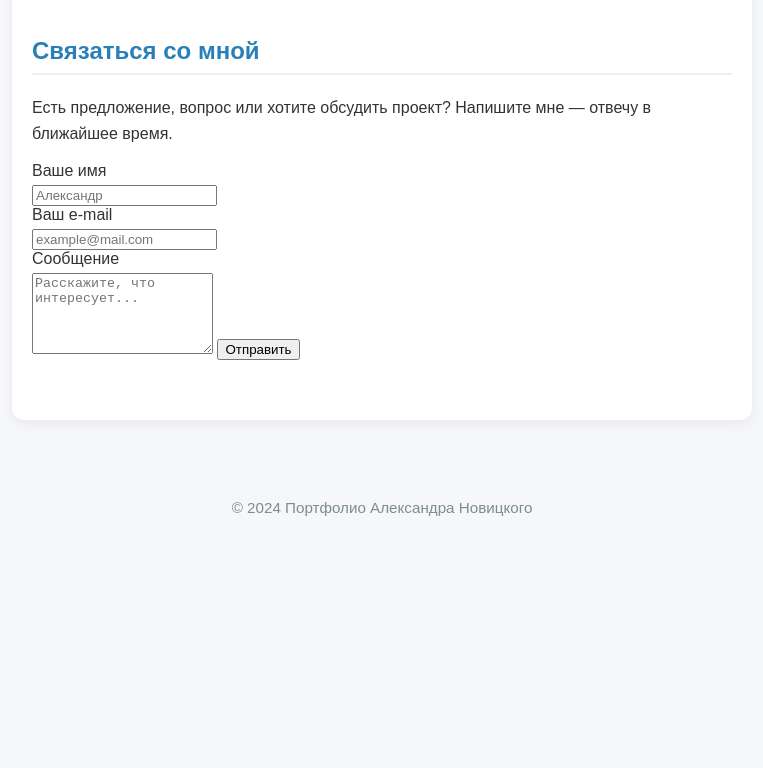
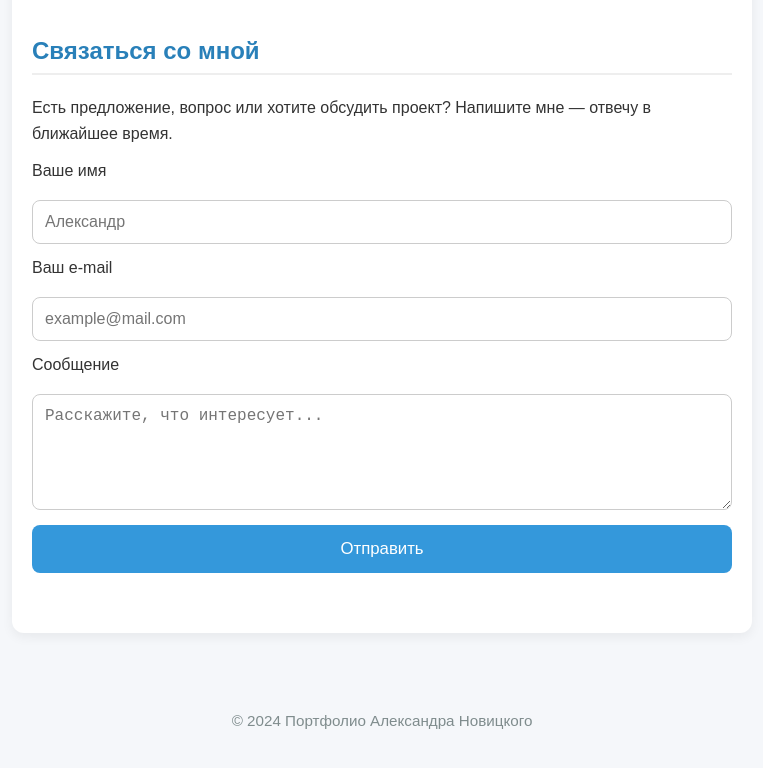
Before and after one commit to Alexnovitskiy89/my-portfolio, a plain HTML site: page index.html in a window 1280 px wide. Shown: the part 1309-2077 px from the top of the page, without its empty margins (258-1021 px from the left). Before the commit the page ends 1864 px from the top, so only its background shows below. Drawn offline with Linux system fonts and the light colour scheme.

Commit message:
feat: refine contact form styles and add focus states

```diff
--- a/style.css
+++ b/style.css
@@ -97,3 +97,41 @@
           text-align: center;
         }
       }
+
+      /* Стили для формы */
+form {
+  display: flex;
+  flex-direction: column;
+  gap: 15px;
+}
+
+form input,
+form textarea {
+  padding: 12px;
+  border: 1px solid #ccc;
+  border-radius: 8px;
+  font-size: 1rem;
+  box-sizing: border-box; /* чтобы padding не ломал ширину */
+}
+
+form button {
+  background-color: #3498db;
+  color: white;
+  padding: 14px 20px;
+  border: none;
+  border-radius: 8px;
+  cursor: pointer;
+  font-size: 1.05rem;
+  transition: background-color 0.2s ease;
+}
+
+form button:hover {
+  background-color: #2980b9;
+}
+
+/* Адаптивность для формы на мобильных */
+@media (max-width: 600px) {
+  form button {
+    width: 100%;
+  }
+}
```
